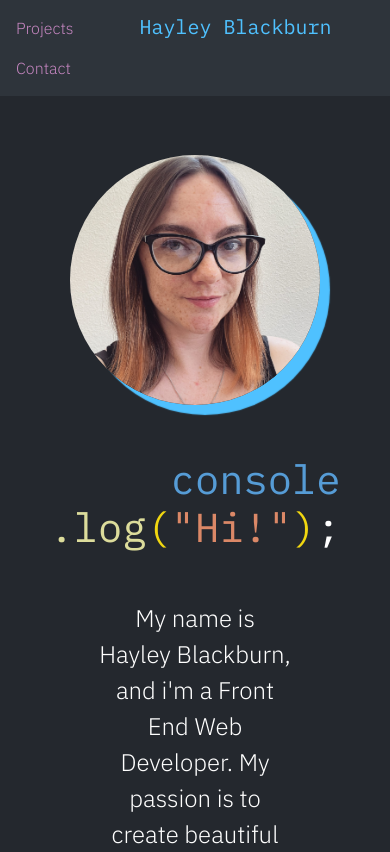
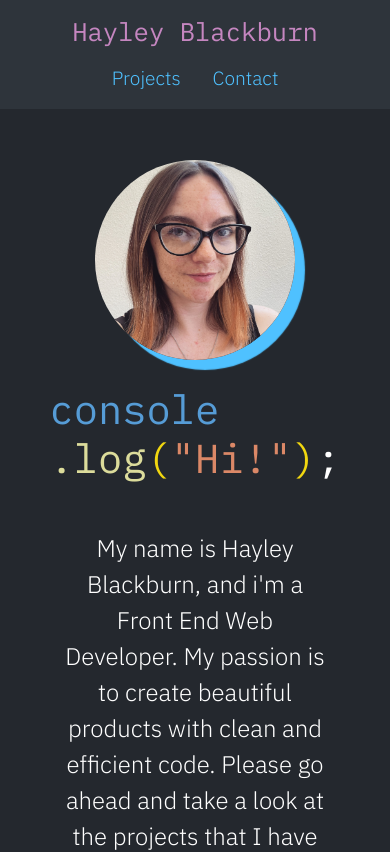
Before and after one commit to codenamehaylz/react-portfolio, a React (Create React App) app: page / in a window 390 px wide. Shown: the top 852 px of the page. Built offline with nearby package versions, Linux system fonts and the light colour scheme.

Commit message:
styling to project gallery and contact, more media queries added

```diff
--- a/public/style.css
+++ b/public/style.css
@@ -15,6 +15,22 @@ body {
     font-family: 'IBM Plex Sans', sans-serif;
 }
 
+h1 {
+    font-family: 'IBM Plex Mono', monospace;
+}
+
+a {
+    color: var(--vsbrightblue);
+}
+
+a:hover {
+    color: var(--vsyellow);
+}
+
+.btn {
+    border: 1px solid #fff;
+    color: #fff;
+}
 
 /* Navbar */
 
@@ -32,27 +48,29 @@ body {
 }
 
 .nav-link {
-    color: var(--vspink);
+    color: var(--vsbrightblue);
+    font-size: 1.2rem;
 }
 
 .navbar-brand {
     font-family: 'IBM Plex Mono', monospace;
-    color: var(--vsbrightblue);
+    color: var(--vspink);
+    font-size: 1.6rem;
 }
 
 .navbar-brand:hover {
-    color: var(--vsplainblue);
+    color: var(--vsyellow);
 }
 
 .nav-link:hover {
-    color: var(--vsplainblue);
+    color: var(--vsyellow);
 }
 
 
 /* Home */
 
 .hero-container {
-    margin-top: 10%;
+    margin-top: 8%;
     padding: 20px;
     display: flex;
     flex-direction: row-reverse;
@@ -61,6 +79,7 @@ body {
     gap: 50px;
     flex-wrap: wrap;
     font-family: 'IBM Plex Mono', monospace;
+    text-align: right;
 }
 
 .hero-container img {
@@ -82,7 +101,6 @@ body {
 .hero-social a {
     padding: 0px 10px;
     font-size: xx-large;
-    color: var(--vsbrightblue)
 }
 
 .blue {
@@ -113,11 +131,13 @@ body {
 
 .contact-title h1 {
     font-size: 60px;
+    color: var(--vsplainblue);
 }
 
 .contact-content a {
     padding-right: 10px;
     font-size: x-large;
+
 }
 
 .form-container {
@@ -126,16 +146,13 @@ body {
     width: 80%;
 }
 
-.form-container button {
-    border: 1px solid gray;
-}
-
 
 
 /* Projects */
 
 .project-title {
     font-size: 60px;
+    color: var(--vsplainblue);
 }
 
 .img-container {
@@ -157,7 +174,6 @@ body {
 
 .project-content button {
     margin: 0px 10px;
-    border: 1px solid #fff;
 }
 
 
@@ -178,3 +194,23 @@ body {
         font-size: 40px;
     }
  }
+
+ @media (max-width: 768px) {
+
+    .hero-container {
+        flex-direction: column;
+        gap: 25px;
+        text-align: left;
+    }
+
+    .hero-container img {
+        width: 200px;
+        height: 200px;
+        border-radius: 100px;
+    }
+
+    .hero-content {
+        width: 80%;
+    }
+
+ }
--- a/src/components/Contact.js
+++ b/src/components/Contact.js
@@ -59,7 +59,7 @@ function Contact() {
 
     return (
       <div>
-        <div className="contact-container">
+        <div className="contact-container p-5">
           <div className="contact-title">
             <h1>Contact Me</h1>
           </div>
--- a/src/components/Header.js
+++ b/src/components/Header.js
@@ -4,6 +4,12 @@ import { NavLink } from 'react-router-dom';
 function Header() {
     return (
         <nav className="navbar">
+            <NavLink
+                to="/"
+                className="navbar-brand">
+                    Hayley Blackburn
+                </NavLink>
+
             <ul className="nav">
                 <li className="nav-item">
                     <NavLink
@@ -14,20 +20,13 @@ function Header() {
                 </li>
 
                 <li className="nav-item">
-                    <NavLink
-                    to="/"
-                    className="navbar-brand">
-                        Hayley Blackburn
-                    </NavLink>
-                </li>
-
-                <li className="nav-item">
                     <NavLink to="/contact"
                     className={({isActive}) => isActive ? "nav-link active" : "nav-link"}>
                         Contact
                     </NavLink>
                 </li>
             </ul>
+
         </nav>
     )
 }
--- a/src/components/Home.js
+++ b/src/components/Home.js
@@ -7,7 +7,7 @@ function Home() {
       <div>
         <div className="hero-container container-fluid">
           <img alt="Headshot of Hayley Blackburn" src={require("../images/Me.jpg")} />
-          <div className="hero-title text-end">
+          <div className="hero-title">
             <h1 className="display-2"><span className="blue">console</span><br />
             <span className="yellow">.log</span>
             <span className="gold">(</span>
--- a/src/components/ProjectGallery.js
+++ b/src/components/ProjectGallery.js
@@ -7,7 +7,7 @@ function ProjectGallery() {
   const [project, setProject] = useState(projects)
     return (
       <div>
-        <h1 className="project-title text-center p-3">Projects</h1>
+        <h1 className="project-title text-center p-5">Projects</h1>
         <div className="project-container container">
           <div className="row row-cols-sm-1 row-cols-lg-2 g-4">
             {/* iterates through the projects and displays the info for each one*/}
```
